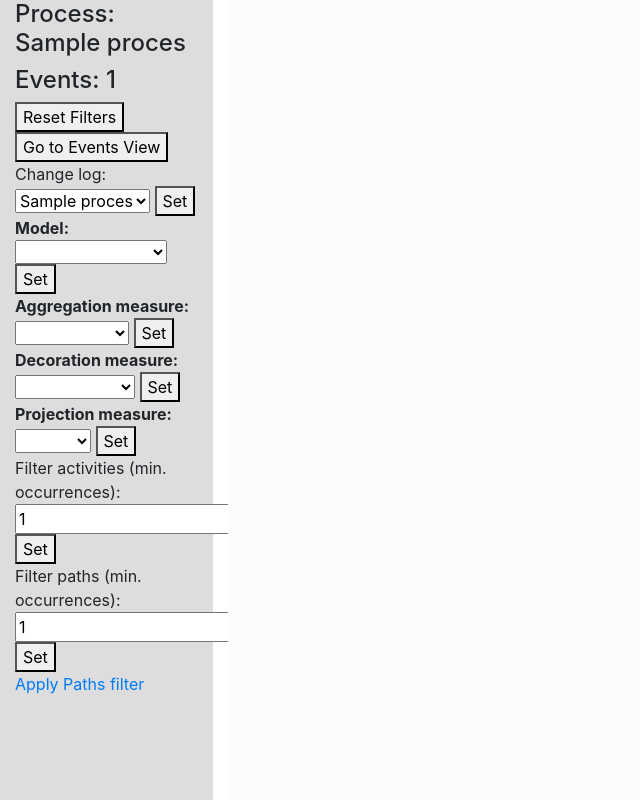
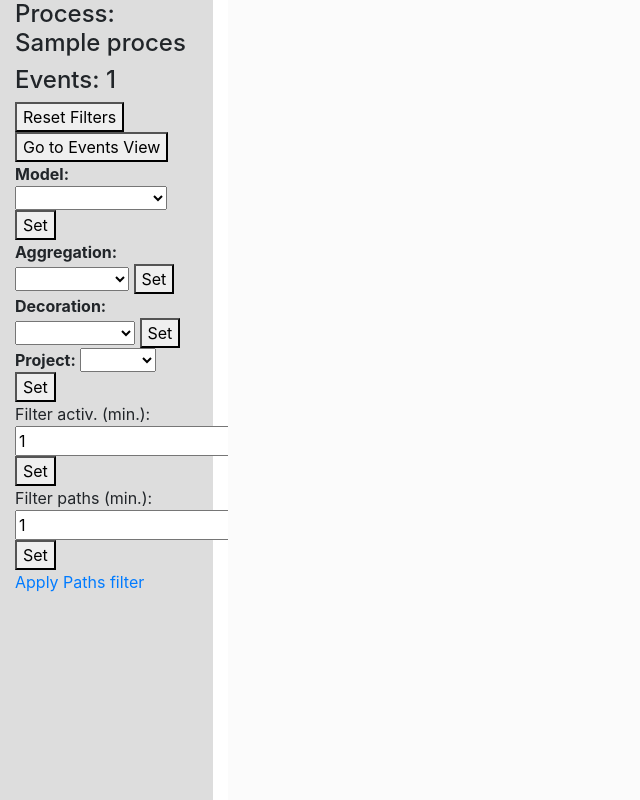
Before and after one commit to Javert899/pm4py-mdl, a Flask app: template templates/process_view.html in a window 1280 px wide. Shown: the whole page, without its empty margins (0-640 px from the left). Run offline with Flask 2, Linux system fonts and the light colour scheme; the template is opened without the code that fills it: most values are stand-ins (such as "Sample title", 1, 10 or a date in 2020); parts of the project's set-up code (start-up, migrations or seed data) failed here and were passed over.

Commit message:
small changes

```diff
--- a/controllers/process.py
+++ b/controllers/process.py
@@ -67,6 +67,7 @@ class Process(object):
         try:
             if self.dataframe.type == "succint":
                 self.dataframe = succint_mdl_to_exploded_mdl.apply(self.dataframe)
+                self.dataframe.type = "exploded"
         except:
             pass
         self.session_objects = {}
--- a/templates/process_view.html
+++ b/templates/process_view.html
@@ -20,16 +20,16 @@
               <button id="goback" onclick="javascript:goToCasesView()">Go to Events View</button><br />
               <!--<button id="activitysel" onclick="javascript:goToActOtSelection()">Act./Type Sel.</button><br /><br />-->
           </div>
-          <div>
-              Change log:
+          <div style="display: none">
+              Log:
               <select id="logselector" name="logselector">
               </select>
               <button onclick="javascript:performLogChange()">Set</button>
           </div>
           <div>
-              <b>Model:</b>
+              <b>Model:</b><br />
               <select id="model_type" name="model_type">
-                  <option value="multigraph">OC Multigraph</option>
+                  <option value="multigraph">Multigraph</option>
                   <option value="process_tree">oc-PTree</option>
                   <option value="alpha_petri">oc-Net-Alpha</option>
                   <option value="inductive_petri">oc-Net-Inductive</option>
@@ -46,7 +46,7 @@
               <button onclick="javascript:formCookie()">Set</button>
           </div>
           <div>
-              <b>Aggregation measure:</b>
+              <b>Aggregation:</b>
               <select id="aggregation_measure" name="aggregation_measure">
                   <option value="events">Events</option>
                   <option value="objects">Objects</option>
@@ -55,7 +55,7 @@
               <button onclick="javascript:formCookie()">Set</button>
           </div>
           <div>
-              <b>Decoration measure:</b>
+              <b>Decoration:</b>
               <select id="decoration_measure" name="decoration_measure">
                   <option value="frequency">Frequency</option>
                   <option value="performance">Performance</option>
@@ -63,7 +63,7 @@
               <button onclick="javascript:formCookie()">Set</button>
           </div>
           <div>
-              <b>Projection measure:</b>
+              <b>Project:</b>
               <select id="projection_measure" name="projection_measure">
                   <option value="no">No</option>
                   <option value="source">Source</option>
@@ -72,12 +72,12 @@
               <button onclick="javascript:formCookie()">Set</button>
           </div>
           <div>
-              Filter activities (min. occurrences):<br />
+              Filter activ. (min.):<br />
               <input type="text" id="min_acti_count" />
               <button onclick="javascript:formCookie()">Set</button>
           </div>
           <div>
-              Filter paths (min. occurrences):<br />
+              Filter paths (min.):<br />
               <input type="text" id="min_paths_count" />
               <button onclick="javascript:formCookie()">Set</button>
           </div>
```
